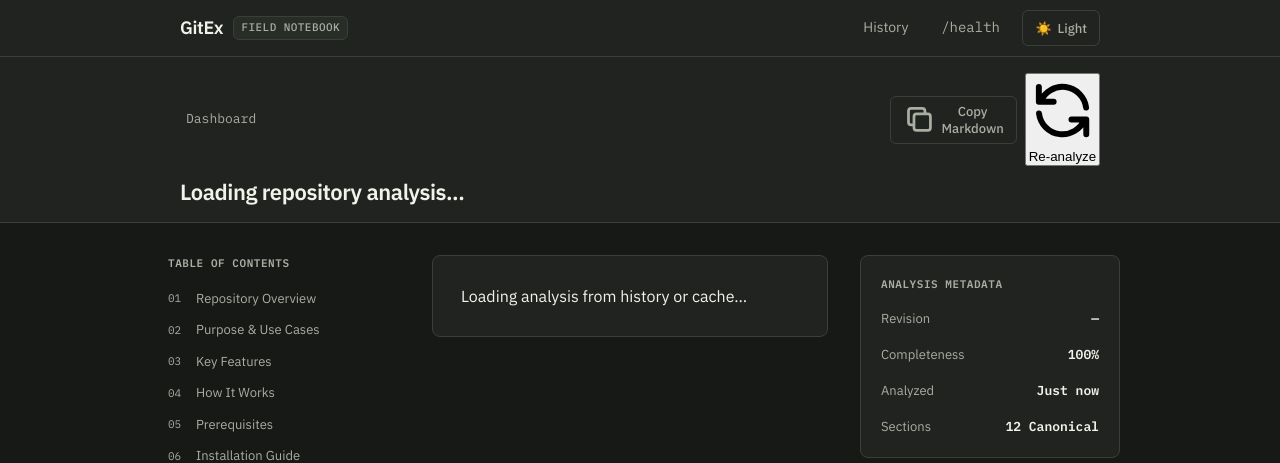
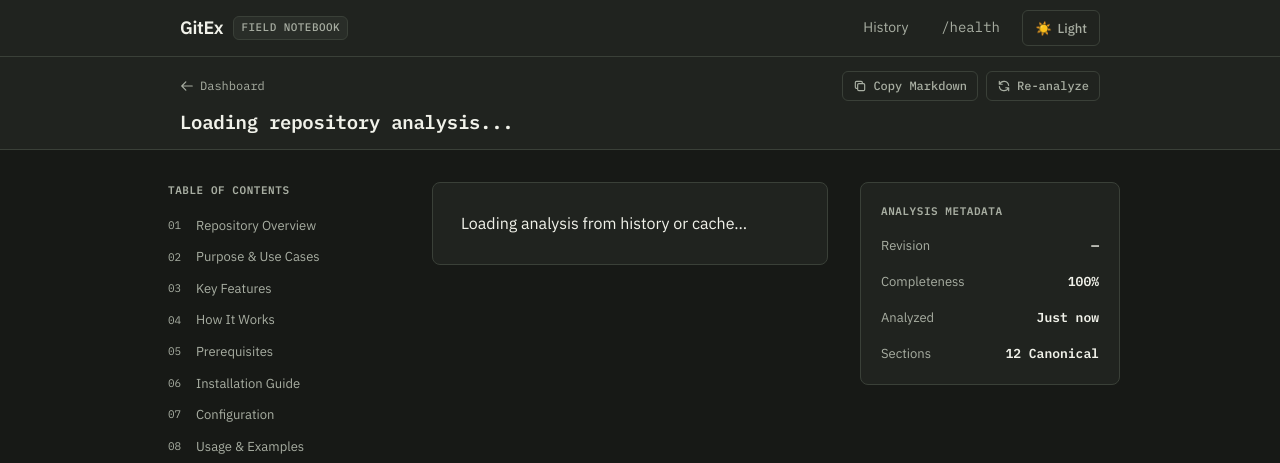
Before and after one commit to ilhamasy/gitex-web, a Node server app: page /analysis in a window 1280 px wide. Shown: the top 463 px of the page. Run offline with Node 20, Linux system fonts and the light colour scheme; some libraries are stand-ins or nearby versions.

Commit message:
fix(ui): refine analysis appbar layout, compact transparent buttons, and SVG icon sizing

```diff
--- a/public/css/style.css
+++ b/public/css/style.css
@@ -686,6 +686,23 @@ a {
    Analysis View & Documentation Layout (GITEX-011 & GITEX-012)
    ========================================================================== */
 
+/* Universal SVG Icon Safety Constraint */
+.appbar-btn svg,
+.back-link svg,
+.btn-ghost svg,
+.btn-action-small svg,
+.copy-code-btn svg {
+  width: 14px;
+  height: 14px;
+  min-width: 14px;
+  min-height: 14px;
+  max-width: 14px;
+  max-height: 14px;
+  flex-shrink: 0;
+  display: inline-block;
+  vertical-align: middle;
+}
+
 /* Analysis Workspace Layout */
 .analysis-page {
   display: flex;
@@ -696,7 +713,7 @@ a {
 .analysis-header-bar {
   background-color: var(--color-surface);
   border-bottom: 1px solid var(--color-border);
-  padding: 1rem 0;
+  padding: 0.875rem 0;
   position: sticky;
   top: 0;
   z-index: 40;
@@ -705,7 +722,7 @@ a {
 .analysis-header-inner {
   display: flex;
   flex-direction: column;
-  gap: 0.75rem;
+  gap: 0.625rem;
 }
 
 .analysis-breadcrumb-row {
@@ -720,9 +737,10 @@ a {
   display: inline-flex;
   align-items: center;
   gap: 0.375rem;
-  font-size: 0.8125rem;
+  font-size: 0.75rem;
   font-family: var(--font-mono);
   color: var(--color-text-secondary);
+  text-decoration: none;
   transition: color 0.15s ease;
 }
 
@@ -734,6 +752,52 @@ a {
   display: flex;
   align-items: center;
   gap: 0.5rem;
+  flex-wrap: wrap;
+}
+
+/* Compact, Transparent Appbar Buttons */
+.appbar-btn {
+  display: inline-flex;
+  align-items: center;
+  gap: 0.375rem;
+  height: 30px;
+  padding: 0 0.625rem;
+  font-size: 0.75rem;
+  font-family: var(--font-mono);
+  font-weight: 500;
+  border-radius: var(--radius-sm);
+  border: 1px solid var(--color-border);
+  background: transparent;
+  color: var(--color-text-secondary);
+  text-decoration: none;
+  cursor: pointer;
+  white-space: nowrap;
+  line-height: 1;
+  transition: all 0.15s ease;
+}
+
+.appbar-btn:hover {
+  background: var(--color-surface-muted);
+  color: var(--color-text-primary);
+  border-color: var(--color-border);
+}
+
+.appbar-btn:focus-visible {
+  outline: none;
+  border-color: var(--color-accent);
+  box-shadow: 0 0 0 1px var(--color-accent);
+}
+
+.appbar-btn.btn-reanalyze {
+  background: transparent;
+  border: 1px solid var(--color-border);
+  color: var(--color-text-secondary);
+}
+
+.appbar-btn.btn-reanalyze:hover {
+  background: rgba(199, 243, 107, 0.08);
+  color: var(--color-accent);
+  border-color: var(--color-accent);
 }
 
 .analysis-identity-row {
@@ -741,7 +805,7 @@ a {
   align-items: center;
   justify-content: space-between;
   flex-wrap: wrap;
-  gap: 1rem;
+  gap: 0.75rem;
 }
 
 .repo-identity {
@@ -752,16 +816,18 @@ a {
 }
 
 .repo-title {
-  font-size: 1.375rem;
+  font-size: 1.1875rem;
   font-weight: 600;
-  letter-spacing: -0.02em;
+  font-family: var(--font-mono);
+  letter-spacing: -0.015em;
   color: var(--color-text-primary);
+  margin: 0;
 }
 
 .repo-meta-badges {
   display: flex;
   align-items: center;
-  gap: 0.5rem;
+  gap: 0.375rem;
   flex-wrap: wrap;
 }
 
@@ -769,7 +835,7 @@ a {
   display: inline-flex;
   align-items: center;
   gap: 0.25rem;
-  padding: 0.1875rem 0.5rem;
+  padding: 0.125rem 0.4375rem;
   font-size: 0.6875rem;
   font-family: var(--font-mono);
   font-weight: 500;
--- a/src/views/analysis.ejs
+++ b/src/views/analysis.ejs
@@ -18,22 +18,31 @@
     <div class="container analysis-header-inner">
       <div class="analysis-breadcrumb-row">
         <a href="/" class="back-link">
-          <svg class="w-3.5 h-3.5" fill="none" stroke="currentColor" viewBox="0 0 24 24" aria-hidden="true">
+          <svg fill="none" stroke="currentColor" viewBox="0 0 24 24" aria-hidden="true">
             <path stroke-linecap="round" stroke-linejoin="round" stroke-width="2" d="M10 19l-7-7m0 0l7-7m-7 7h18"></path>
           </svg>
           <span>Dashboard</span>
         </a>
 
         <div class="header-meta-actions">
-          <button type="button" id="btn-copy-markdown" class="btn-ghost" title="Copy raw analysis markdown">
-            <svg class="w-3.5 h-3.5" fill="none" stroke="currentColor" viewBox="0 0 24 24" aria-hidden="true">
+          <% if (record) { %>
+            <a href="<%= record.url %>" target="_blank" rel="noopener noreferrer" class="appbar-btn" title="Open repository in new tab">
+              <svg fill="none" stroke="currentColor" viewBox="0 0 24 24" aria-hidden="true">
+                <path stroke-linecap="round" stroke-linejoin="round" stroke-width="2" d="M10 6H6a2 2 0 00-2 2v10a2 2 0 002 2h10a2 2 0 002-2v-4M14 4h6m0 0v6m0-6L10 14"></path>
+              </svg>
+              <span>View on <%= record.provider === 'gitlab' ? 'GitLab' : 'GitHub' %></span>
+            </a>
+          <% } %>
+
+          <button type="button" id="btn-copy-markdown" class="appbar-btn" title="Copy raw analysis markdown">
+            <svg fill="none" stroke="currentColor" viewBox="0 0 24 24" aria-hidden="true">
               <path stroke-linecap="round" stroke-linejoin="round" stroke-width="2" d="M8 16H6a2 2 0 01-2-2V6a2 2 0 012-2h8a2 2 0 012 2v2m-6 12h8a2 2 0 002-2v-8a2 2 0 00-2-2h-8a2 2 0 00-2 2v8a2 2 0 002 2z"></path>
             </svg>
             <span class="btn-text">Copy Markdown</span>
           </button>
 
-          <button type="button" id="btn-reanalyze" class="btn-secondary" title="Re-run analysis for this repository">
-            <svg class="w-3.5 h-3.5" fill="none" stroke="currentColor" viewBox="0 0 24 24" aria-hidden="true">
+          <button type="button" id="btn-reanalyze" class="appbar-btn btn-reanalyze" title="Re-run analysis for this repository">
+            <svg fill="none" stroke="currentColor" viewBox="0 0 24 24" aria-hidden="true">
               <path stroke-linecap="round" stroke-linejoin="round" stroke-width="2" d="M4 4v5h.582m15.356 2A8.001 8.001 0 004.582 9m0 0H9m11 11v-5h-.581m0 0a8.003 8.003 0 01-15.357-2m15.357 2H15"></path>
             </svg>
             <span>Re-analyze</span>
@@ -69,15 +78,6 @@
                 <span class="badge badge-danger">Incomplete</span>
               <% } %>
             </div>
-          </div>
-
-          <div class="repo-actions">
-            <a href="<%= record.url %>" target="_blank" rel="noopener noreferrer" class="btn-ghost" title="Open repository in new tab">
-              <span>View on <%= record.provider === 'gitlab' ? 'GitLab' : 'GitHub' %></span>
-              <svg class="w-3.5 h-3.5" fill="none" stroke="currentColor" viewBox="0 0 24 24" aria-hidden="true">
-                <path stroke-linecap="round" stroke-linejoin="round" stroke-width="2" d="M10 6H6a2 2 0 00-2 2v10a2 2 0 002 2h10a2 2 0 002-2v-4M14 4h6m0 0v6m0-6L10 14"></path>
-              </svg>
-            </a>
           </div>
         <% } else { %>
           <!-- Client-side hydration placeholder -->
```
Also changed, not shown: tests/history.storage.test.js (line endings or trailing spaces).
